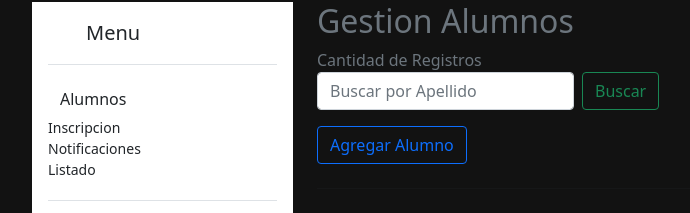
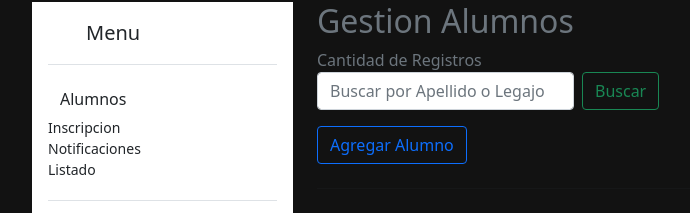
Before and after one commit to leomelgar/siac, a Flask app: page /alumnos/home in a window 1280 px wide. Shown: the part 94-307 px from the top of the page, without its empty margins (50-740 px from the left). Run offline with Flask 2, Linux system fonts and the light colour scheme; data that the repository does not hold is empty.

Commit message:
permite buscar por apellido o legajo

```diff
--- a/routes/alumnos.py
+++ b/routes/alumnos.py
@@ -10,11 +10,12 @@ alumnos = Blueprint("alumnos", __name__)
 @alumnos.route('/alumnos/home', methods=["POST","GET"]) #listado de alumnos
 def home():
     alumnos = Alumno.query.all()
+
     # alumnos = Persona.query.filter(Persona.tipo_persona=='alumno')
     if request.method == "POST" and 'tag' in request.form:
         tag = request.form['tag']
         search = "%{}%".format(tag)
-        alumnos = Alumno.query.filter(Alumno.apellido.like(search))
+        alumnos = Alumno.query.filter(Alumno.apellido.like(search) | Alumno.legajo.like(search)).all()
         if not alumnos:
             flash('No existe registro...')
         else:
--- a/templates/alumnos/home.html
+++ b/templates/alumnos/home.html
@@ -20,7 +20,7 @@
     <div>
       <div class="d-flex justify-content-between align-items-center mb-3">
         <form action="/alumnos/home" method="POST" class="d-flex" role="search">
-          <input class="form-control me-2" type="search" name="tag" placeholder="Buscar por Apellido" aria-label="Search">
+          <input class="form-control me-2" type="search" name="tag" placeholder="Buscar por Apellido o Legajo" aria-label="Search">
           <button class="btn btn-outline-success" type="submit">Buscar</button>
         </form>
       </div>
```
